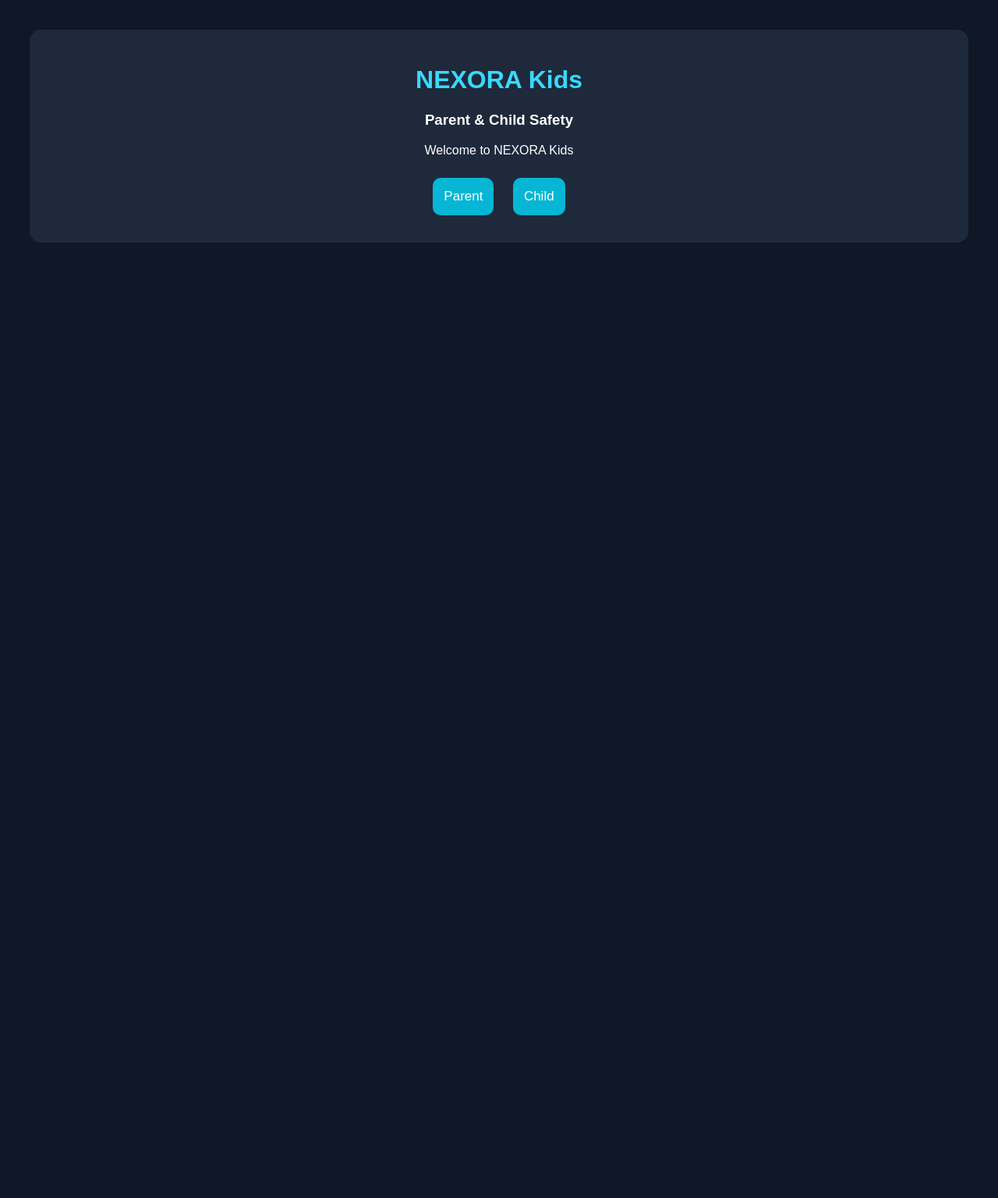
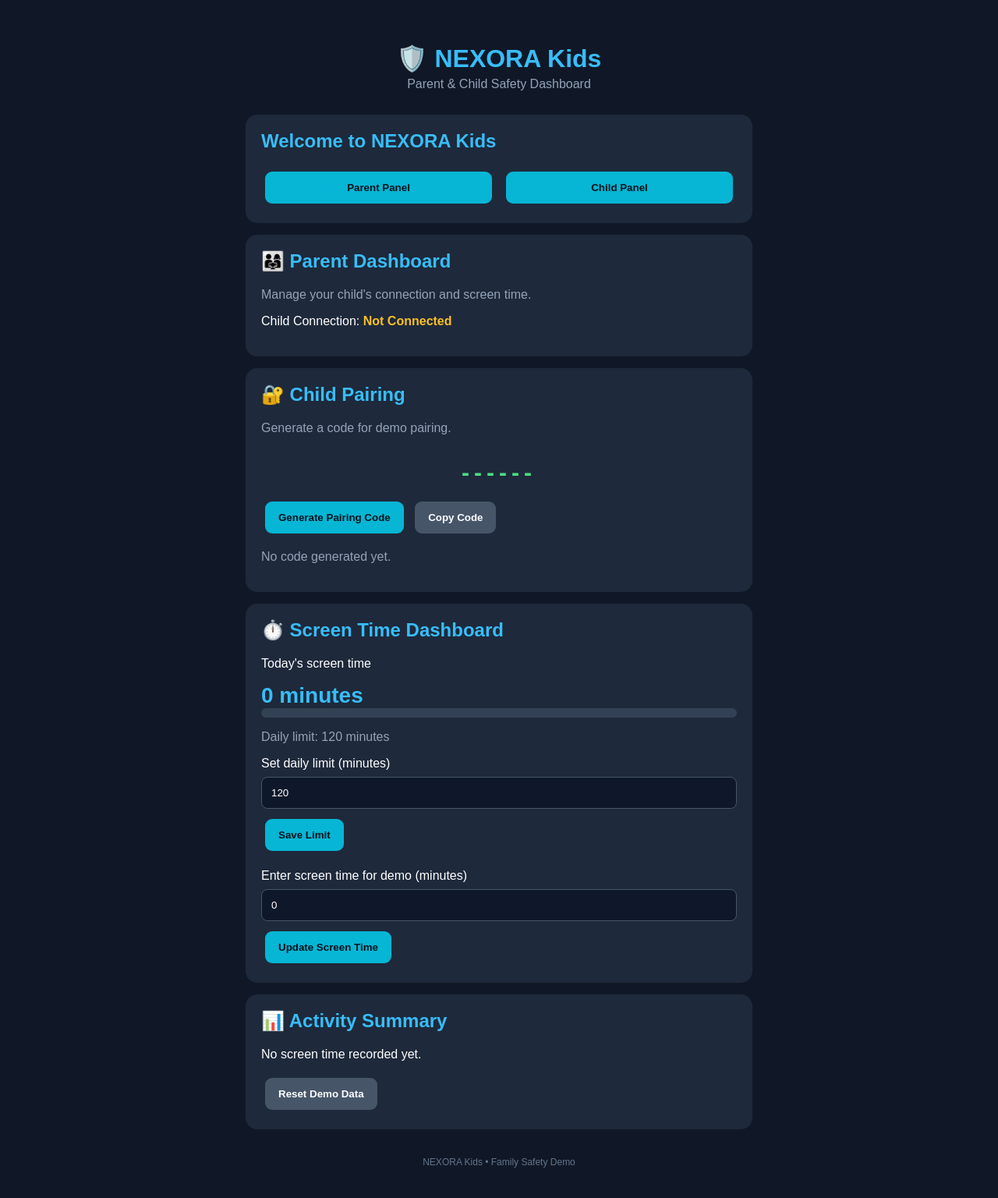
Before and after one commit to karthikjkjk/nexora-kids, a plain HTML site: page index.html in a window 1280 px wide. Shown: the whole page at 78% size. Before the commit the page ends 800 px from the top, so only its background shows below. Drawn offline with Linux system fonts and the light colour scheme.

Commit message:
Refactor HTML structure and styles for NEXORA Kids

```diff
--- a/index.html
+++ b/index.html
@@ -1,40 +1,184 @@
+
 <!DOCTYPE html>
-<html>
+<html lang="en">
 <head>
-<meta name="viewport" content="width=device-width, initial-scale=1">
+<meta charset="UTF-8">
+<meta name="viewport" content="width=device-width, initial-scale=1.0">
 <title>NEXORA Kids</title>
 <style>
-body {
-  background: #101827;
-  color: white;
-  font-family: Arial;
-  text-align: center;
-  padding: 30px;
-}
-h1 { color: #38d9ff; }
-.card {
-  background: #1e293b;
-  padding: 25px;
-  border-radius: 15px;
-}
-button {
-  background: #06b6d4;
-  padding: 14px;
-  border: 0;
-  border-radius: 10px;
-  margin: 10px;
-  color: white;
-  font-size: 17px;
-}
+*{box-sizing:border-box}
+body{margin:0;background:#101827;color:white;font-family:Arial,sans-serif;padding:20px}
+.container{max-width:650px;margin:auto}
+header{text-align:center;padding:15px}
+h1{color:#38bdf8;margin-bottom:5px}
+.subtitle{color:#94a3b8}
+.card{background:#1e293b;padding:20px;border-radius:15px;margin:15px 0}
+h2{color:#38bdf8;margin-top:0}
+button{background:#06b6d4;color:#00111b;border:0;padding:13px 17px;border-radius:9px;font-weight:bold;cursor:pointer;margin:5px}
+button.secondary{background:#475569;color:white}
+input{padding:12px;border-radius:8px;border:1px solid #475569;background:#0f172a;color:white;width:100%;margin:8px 0}
+.tabs{display:flex;gap:8px;flex-wrap:wrap;justify-content:center}
+.tabs button{flex:1}
+.stat{font-size:28px;font-weight:bold;color:#38bdf8}
+.muted{color:#94a3b8}
+.status{color:#fbbf24;font-weight:bold}
+.code{font-size:30px;letter-spacing:6px;color:#4ade80;font-weight:bold;text-align:center;padding:15px}
+.hidden{display:none}
+.progress{height:12px;background:#334155;border-radius:10px;overflow:hidden}
+.bar{height:100%;width:0;background:#06b6d4}
+footer{text-align:center;color:#64748b;font-size:12px;padding:20px}
 </style>
 </head>
 <body>
+<div class="container">
+
+<header>
+<h1>🛡️ NEXORA Kids</h1>
+<div class="subtitle">Parent & Child Safety Dashboard</div>
+</header>
+
 <div class="card">
-<h1>NEXORA Kids</h1>
-<h3>Parent & Child Safety</h3>
-<p>Welcome to NEXORA Kids</p>
-<button onclick="alert('Parent Panel')">Parent</button>
-<button onclick="alert('Child Panel')">Child</button>
+<h2>Welcome to NEXORA Kids</h2>
+<div class="tabs">
+<button onclick="showPage('parent')">Parent Panel</button>
+<button onclick="showPage('child')">Child Panel</button>
 </div>
+</div>
+
+<section id="parent">
+
+<div class="card">
+<h2>👨‍👩‍👧 Parent Dashboard</h2>
+<p class="muted">Manage your child's connection and screen time.</p>
+<p>Child Connection: <span class="status" id="connection">Not Connected</span></p>
+</div>
+
+<div class="card">
+<h2>🔐 Child Pairing</h2>
+<p class="muted">Generate a code for demo pairing.</p>
+<div class="code" id="pairCode">------</div>
+<button onclick="generateCode()">Generate Pairing Code</button>
+<button class="secondary" onclick="copyCode()">Copy Code</button>
+<p class="muted" id="codeMessage">No code generated yet.</p>
+</div>
+
+<div class="card">
+<h2>⏱️ Screen Time Dashboard</h2>
+<p>Today's screen time</p>
+<div class="stat" id="screenTime">0 minutes</div>
+<div class="progress"><div class="bar" id="progressBar"></div></div>
+<p class="muted">Daily limit: <span id="limitText">120</span> minutes</p>
+<label>Set daily limit (minutes)</label>
+<input type="number" id="dailyLimit" value="120" min="1">
+<button onclick="saveLimit()">Save Limit</button>
+<br><br>
+<label>Enter screen time for demo (minutes)</label>
+<input type="number" id="timeInput" min="0" value="0">
+<button onclick="saveTime()">Update Screen Time</button>
+</div>
+
+<div class="card">
+<h2>📊 Activity Summary</h2>
+<p id="summary">No screen time recorded yet.</p>
+<button class="secondary" onclick="resetData()">Reset Demo Data</button>
+</div>
+
+</section>
+
+<section id="child" class="hidden">
+
+<div class="card">
+<h2>👦 Child Panel</h2>
+<p class="muted">Enter the pairing code shared by your parent.</p>
+<input id="childCode" placeholder="Enter 6-digit pairing code" maxlength="6" inputmode="numeric">
+<button onclick="connectChild()">Connect</button>
+<p id="childMessage" class="status">Not connected</p>
+</div>
+
+<div class="card">
+<h2>🛡️ Safety</h2>
+<p class="muted">This demo shows the pairing interface only. Real device connection requires a secure backend and a separate child app.</p>
+</div>
+
+</section>
+
+<footer>NEXORA Kids • Family Safety Demo</footer>
+</div>
+
+<script>
+const get = key => localStorage.getItem(key);
+const set = (key,value) => localStorage.setItem(key,value);
+
+function showPage(page){
+document.getElementById('parent').classList.toggle('hidden',page!=='parent');
+document.getElementById('child').classList.toggle('hidden',page!=='child');
+}
+
+function generateCode(){
+const code=String(Math.floor(100000+Math.random()*900000));
+set('nexoraCode',code);
+document.getElementById('pairCode').textContent=code;
+document.getElementById('codeMessage').textContent='New pairing code generated.';
+}
+
+function copyCode(){
+const code=get('nexoraCode');
+if(!code){alert('Generate a code first');return;}
+if(navigator.clipboard){
+navigator.clipboard.writeText(code).then(()=>alert('Code copied!')).catch(()=>alert('Your code is '+code));
+}else{alert('Your code is '+code);}
+}
+
+function connectChild(){
+const entered=document.getElementById('childCode').value.trim();
+const saved=get('nexoraCode');
+if(saved && entered===saved){
+set('nexoraConnected','yes');
+document.getElementById('childMessage').textContent='Demo pairing successful!';
+updateDashboard();
+}else{
+document.getElementById('childMessage').textContent='Invalid code. Please check with your parent.';
+}
+}
+
+function saveLimit(){
+const value=Math.max(1,Number(document.getElementById('dailyLimit').value)||120);
+set('nexoraLimit',value);
+updateDashboard();
+}
+
+function saveTime(){
+const value=Math.max(0,Number(document.getElementById('timeInput').value)||0);
+set('nexoraTime',value);
+updateDashboard();
+}
+
+function resetData(){
+if(!confirm('Reset all demo data?'))return;
+['nexoraCode','nexoraConnected','nexoraLimit','nexoraTime'].forEach(k=>localStorage.removeItem(k));
+document.getElementById('pairCode').textContent='------';
+document.getElementById('timeInput').value=0;
+document.getElementById('dailyLimit').value=120;
+updateDashboard();
+}
+
+function updateDashboard(){
+const time=Number(get('nexoraTime')||0);
+const limit=Number(get('nexoraLimit')||120);
+const connected=get('nexoraConnected')==='yes';
+document.getElementById('screenTime').textContent=time+' minutes';
+document.getElementById('limitText').textContent=limit;
+document.getElementById('dailyLimit').value=limit;
+document.getElementById('timeInput').value=time;
+document.getElementById('progressBar').style.width=Math.min(100,time/limit*100)+'%';
+document.getElementById('connection').textContent=connected?'Demo Paired':'Not Connected';
+document.getElementById('connection').style.color=connected?'#4ade80':'#fbbf24';
+document.getElementById('summary').textContent=time===0?'No screen time recorded yet.':time+' minutes recorded today.';
+const code=get('nexoraCode');
+if(code)document.getElementById('pairCode').textContent=code;
+}
+
+updateDashboard();
+</script>
 </body>
 </html>
```
